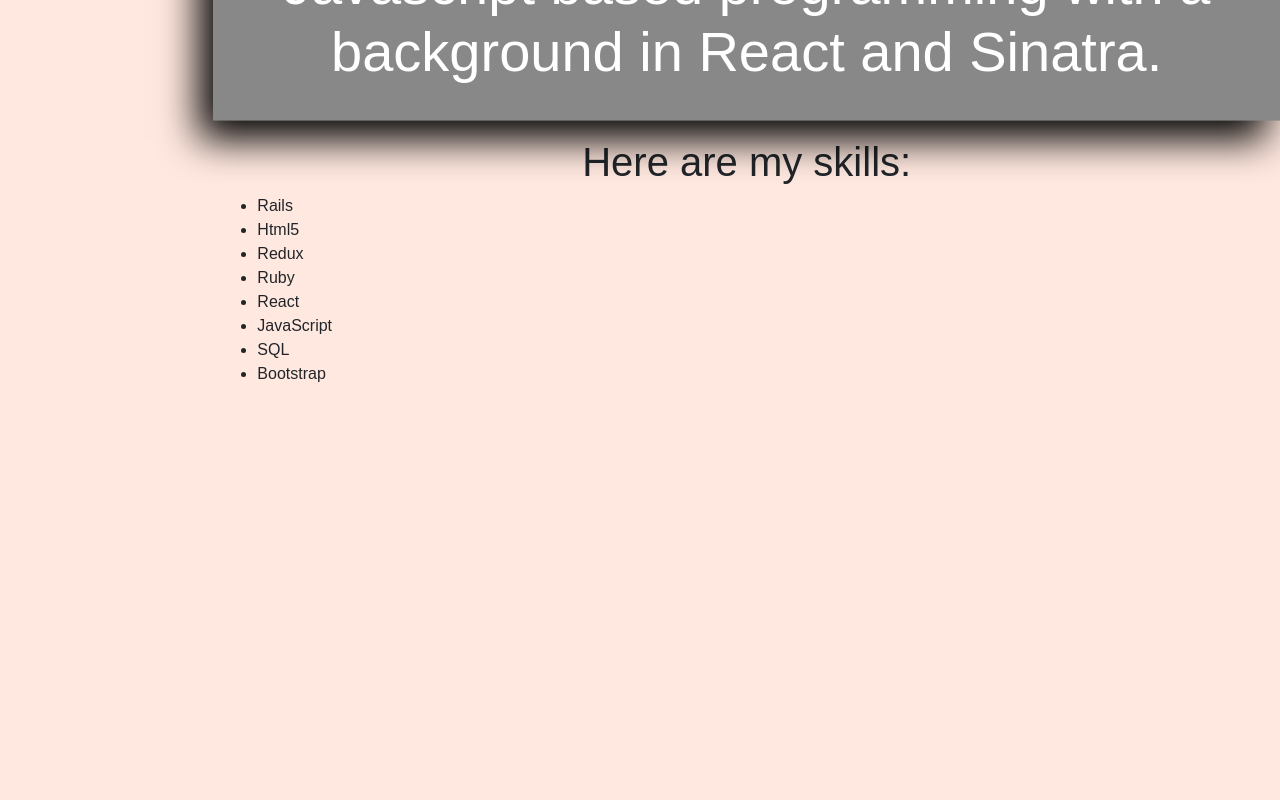
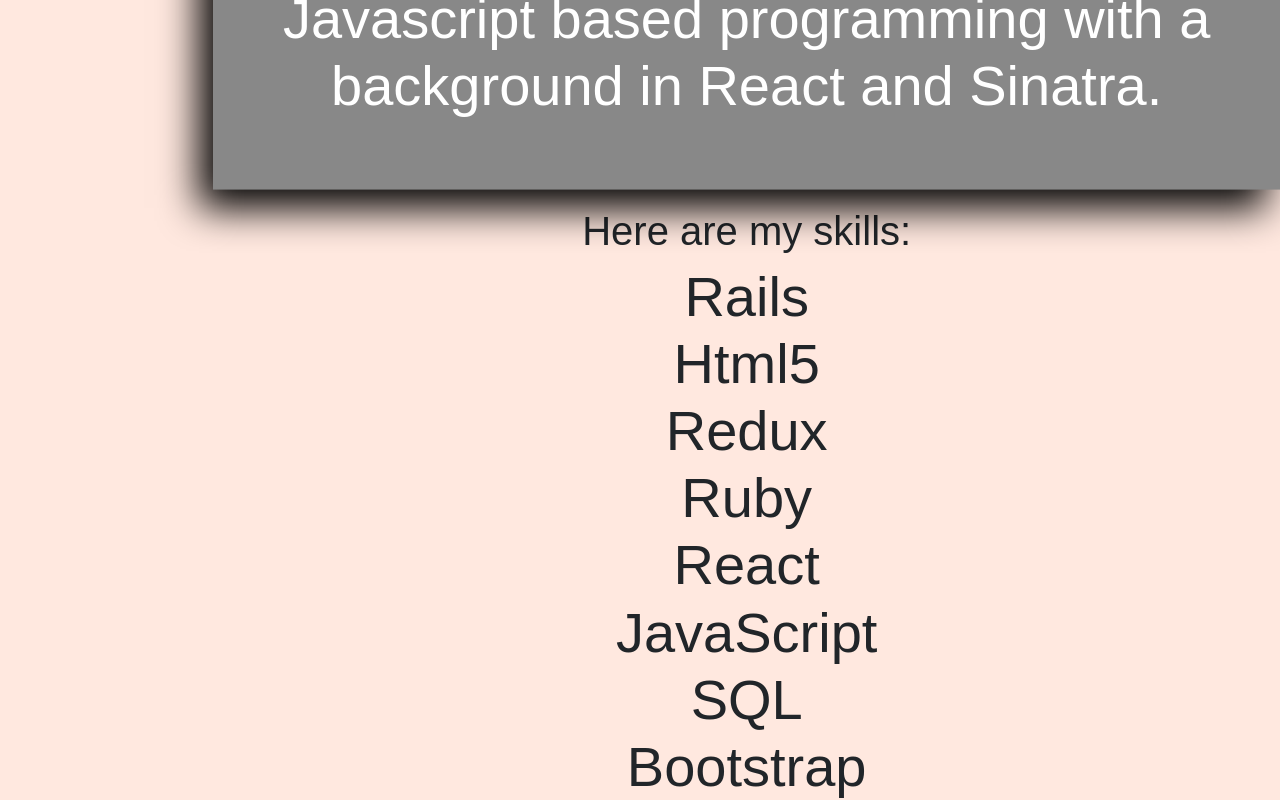
Before and after one commit to deanpointblank/Portfolio_v3, a React (Create React App) app: page / in a window 1280 px wide. Shown: the part 262-1062 px from the top of the page. Before the commit the page ends 800 px from the top, so only its background shows below. Built offline with nearby package versions, Linux system fonts and the light colour scheme; a web font is replaced by a local one.

Commit message:
begin stlying display for skills on home page

```diff
--- a/src/Components/homeSkills.js
+++ b/src/Components/homeSkills.js
@@ -1,21 +1,41 @@
 import React, { Component } from 'react';
-import { Card, CardColumns } from 'react-bootstrap';
+import { Row, Col } from 'react-bootstrap';
 
 export const HomeSkills = () => {
     return(
-        <div>
-            <h1 className="text-center">Here are my skills:</h1>
+        <div className="container">
+            <Row>
+                <h1 className="text-center">Here are my skills:</h1>
+            </Row>
 
-            <ul>
-                <li>Rails</li>
-                <li>Html5</li>
-                <li>Redux</li>
-                <li>Ruby</li>
-                <li>React</li>
-                <li>JavaScript</li>
-                <li>SQL</li>
-                <li>Bootstrap</li>
-            </ul>
+            <Row className="display-4 text-center">
+                    <div>
+                        Rails
+                    </div>
+                    <div>
+                        Html5
+                    </div>
+                    <div>
+                        Redux
+                    </div>
+                    <div>
+                        Ruby
+                    </div>
+            </Row>
+            <Row className="display-4 text-center">
+                    <div>
+                        React
+                    </div>
+                    <div>
+                        JavaScript
+                    </div>
+                    <div>
+                        SQL
+                    </div>
+                    <div>
+                        Bootstrap
+                    </div>
+            </Row>
         </div>
     )
 }
```
